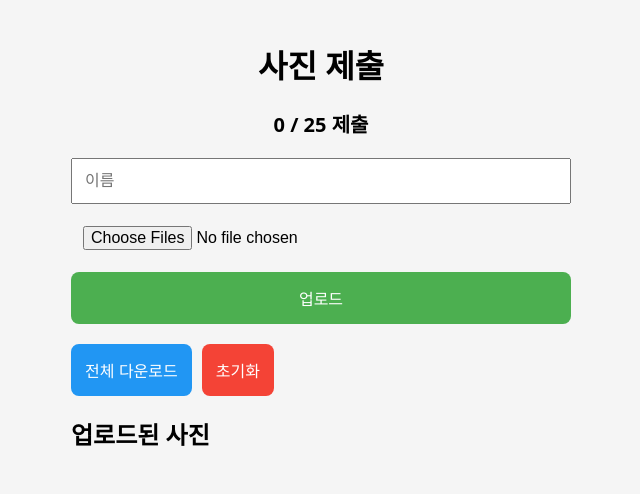
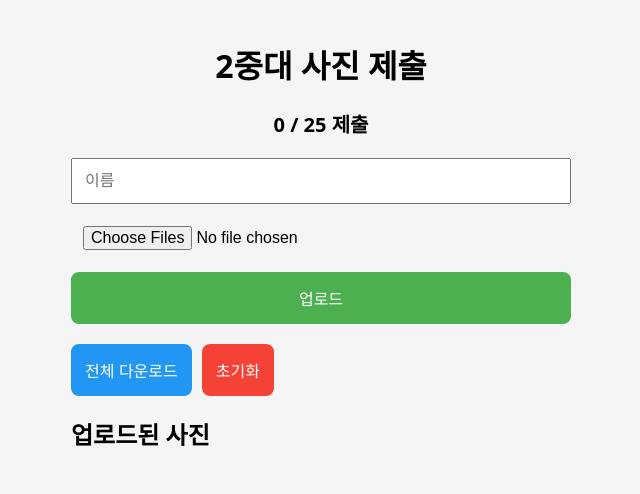
Before and after one commit to dbalskim/PhotoUpload, a website: page public/index.html in a window 1280 px wide. Shown: the whole page, without its empty margins (319-959 px from the left). Drawn offline with Linux system fonts and the light colour scheme; no server answers.

Commit message:
Update index.html

```diff
--- a/public/index.html
+++ b/public/index.html
@@ -4,13 +4,13 @@
 <head>
 <meta charset="UTF-8">
 <meta name="viewport" content="width=device-width, initial-scale=1">
-<title>사진 제출</title>
+<title>2중대 사진 제출</title>
 <link rel="stylesheet" href="style.css">
 </head>
 
 <body>
 
-<h1>사진 제출</h1>
+<h1>2중대 사진 제출</h1>
 
 <div id="counter">0 / 25 제출</div>
 
```
